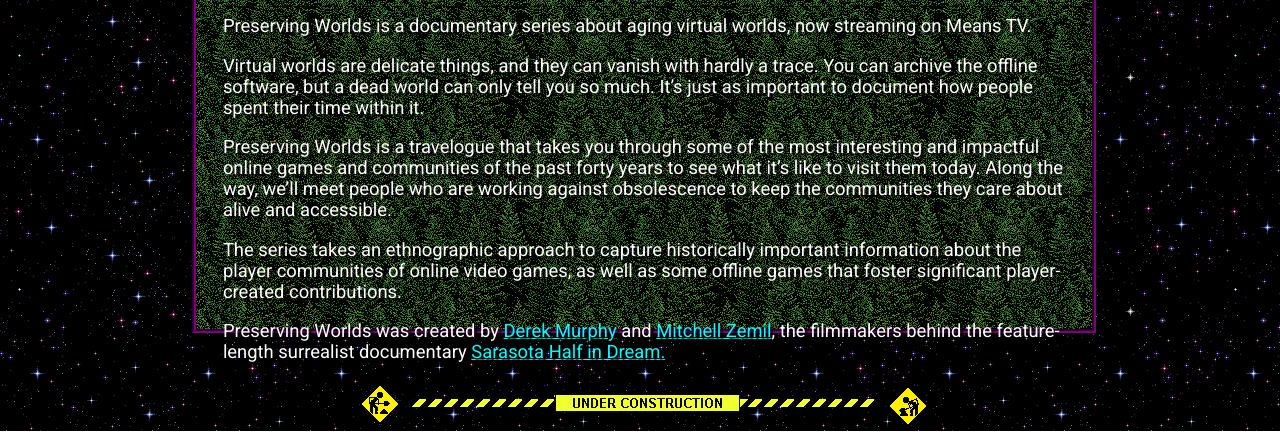
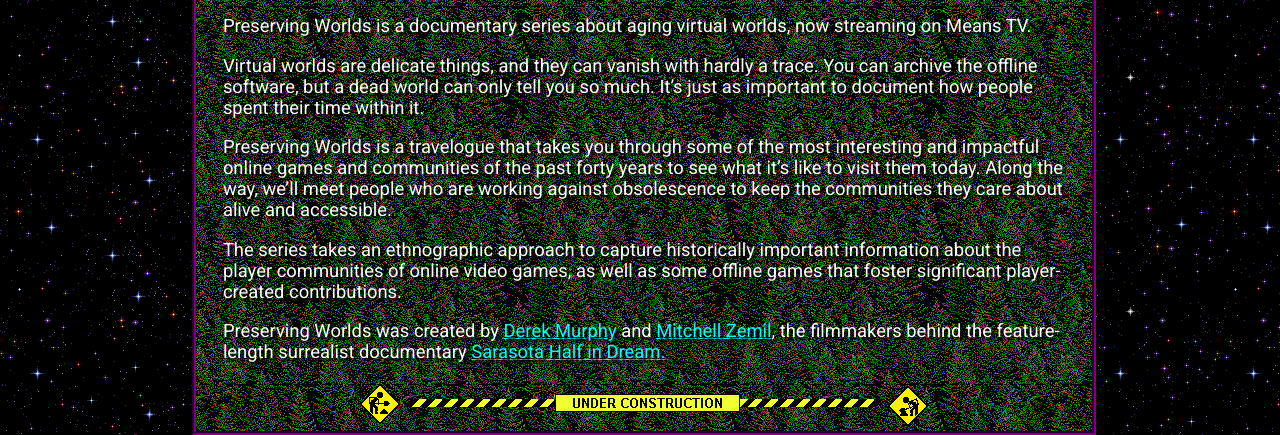
Before and after one commit to dlmurphy/PreservingWorlds, a plain HTML site: page index.html in a window 1280 px wide. Shown: the part 427-862 px from the top of the page. Drawn offline with Linux system fonts and the light colour scheme.

Commit message:
undo bottom margin

```diff
--- a/index.css
+++ b/index.css
@@ -28,7 +28,6 @@ a {
 position: absolute;
 left:15%;
 top:30%;
-bottom:5%;
 right:15%;
 width:70%;
 height:auto;
```
